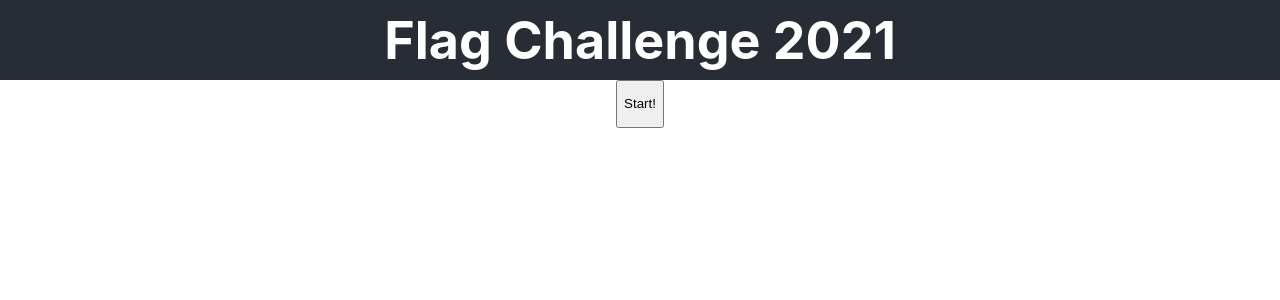
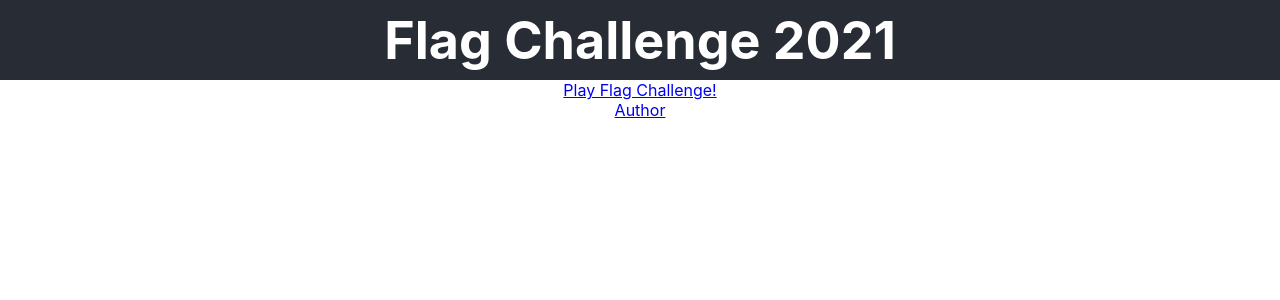
Before and after one commit to Paroni/flag-challenge, a React (Create React App) app: page / in a window 1280 px wide. Shown: the top 300 px of the page. Built offline with nearby package versions, Linux system fonts and the light colour scheme.

Commit message:
Add routing and basic route structure

```diff
--- a/package.json
+++ b/package.json
@@ -12,6 +12,7 @@
     "@types/react-dom": "^17.0.11",
     "react": "^17.0.2",
     "react-dom": "^17.0.2",
+    "react-router-dom": "^6.2.2",
     "react-scripts": "4.0.3",
     "typescript": "^4.4.4",
     "web-vitals": "^1.1.2"
--- a/src/App.tsx
+++ b/src/App.tsx
@@ -1,6 +1,6 @@
 import React from 'react';
 import './App.css';
-import TimeTrial from './timeTrial/TimeTrial';
+import {Outlet} from "react-router-dom";
 
 function App() {
   return (
@@ -9,7 +9,7 @@ function App() {
         <h1>Flag Challenge 2021</h1>
       </header>
 
-      <TimeTrial/>
+      <Outlet />
     </div>
   );
 }
--- /dev/null
+++ b/src/Author.tsx
@@ -0,0 +1,13 @@
+import React from 'react';
+
+function Author() {
+  return (
+    <div className="Author">
+      <p>
+        Hi! I'm Sami Kalmi, the author of this project.
+      </p>
+    </div>
+  );
+}
+
+export default Author;
--- /dev/null
+++ b/src/Home.tsx
@@ -0,0 +1,21 @@
+import React from 'react';
+import { Link } from 'react-router-dom';
+
+function Home() {
+  return (
+    <div className="Home">
+      <div>
+        <Link to={"/challenge"} >
+          Play Flag Challenge!
+        </Link>
+      </div>
+      <div>
+        <Link to={"/author"} >
+          Author
+        </Link>
+      </div>
+    </div>
+  );
+}
+
+export default Home;
--- a/src/index.tsx
+++ b/src/index.tsx
@@ -1,12 +1,30 @@
 import React from 'react';
 import ReactDOM from 'react-dom';
+import {BrowserRouter as Router, Routes, Route} from 'react-router-dom';
 import './index.css';
 import App from './App';
 import reportWebVitals from './reportWebVitals';
+import TimeTrial from "./timeTrial/TimeTrial";
+import Home from "./Home";
+import Author from "./Author";
 
 ReactDOM.render(
   <React.StrictMode>
-    <App />
+    <Router>
+      <Routes>
+        <Route path="/" element={<App />} >
+          <Route index element={<Home />} />
+          <Route path="challenge" element={<TimeTrial />} />
+          <Route path="author" element={<Author />} />
+          <Route
+            path="*"
+            element={
+              <p>There's nothing here!</p>
+            }
+          />
+        </Route>
+      </Routes>
+    </Router>
   </React.StrictMode>,
   document.getElementById('root')
 );
```
Also changed, not shown: 1 other file (tests, documents, lock files or other folders).
